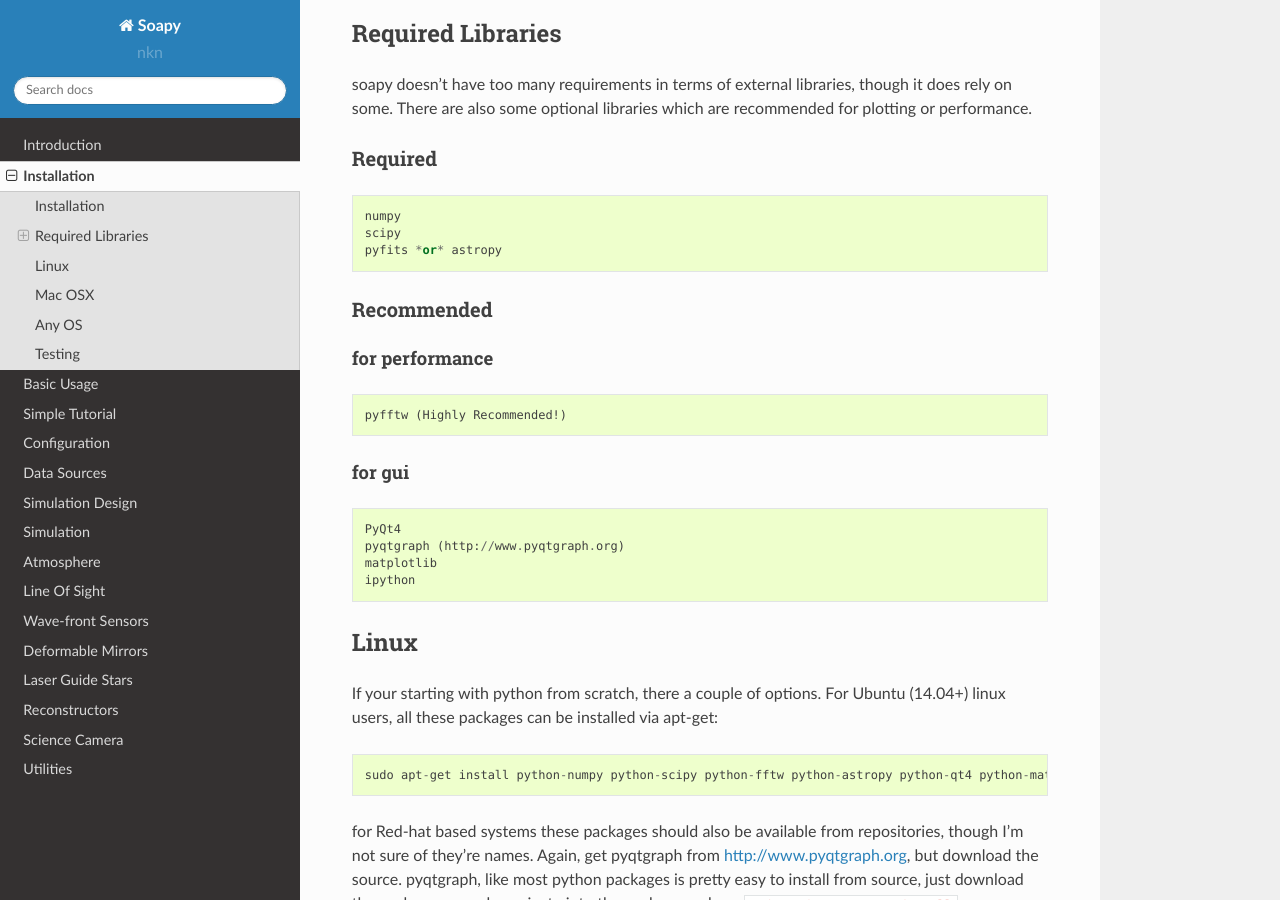
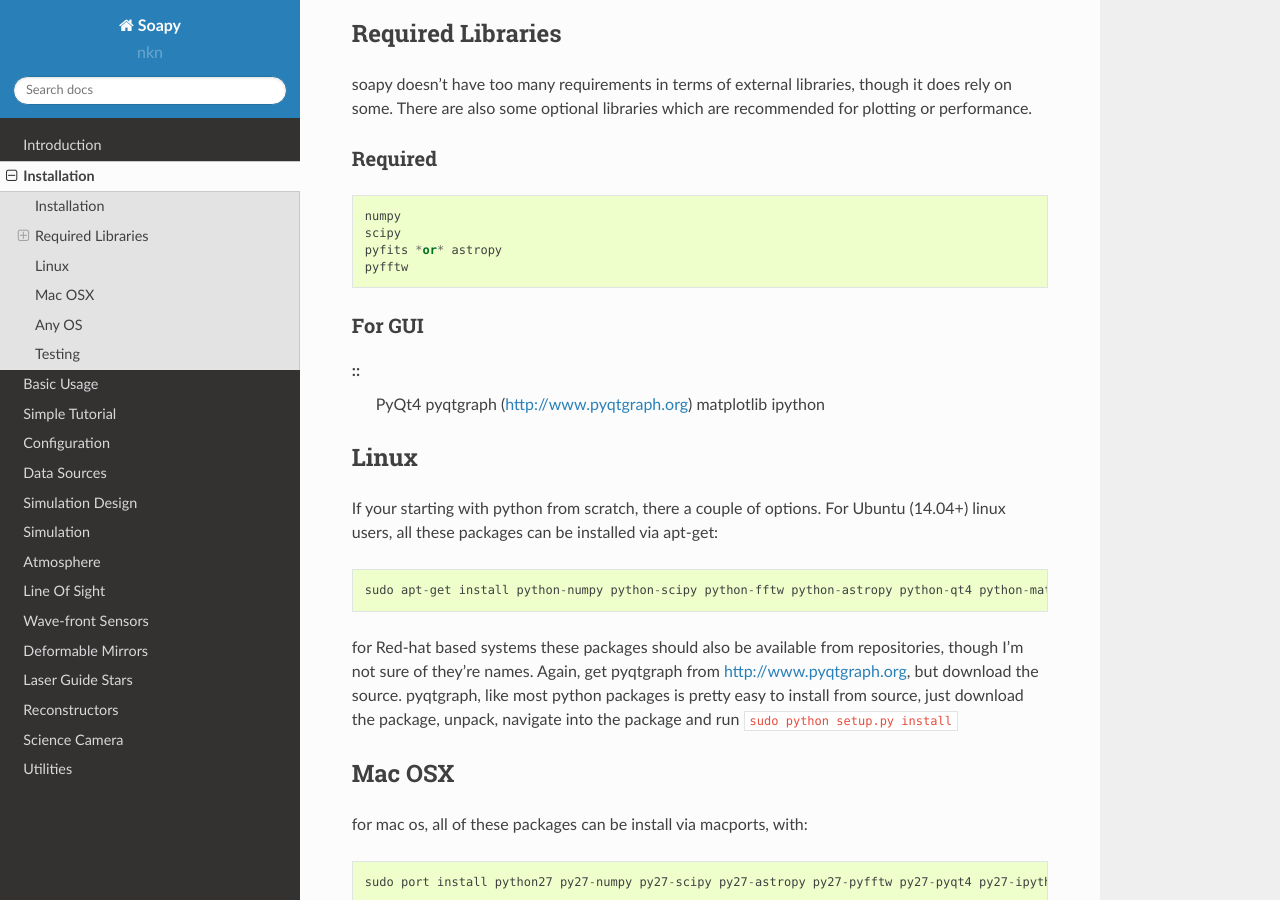
Before and after one commit to AOtools/soapy, a Sphinx documentation site: the page built from doc/source/install.rst, in a window 1280 px wide and 900 px high, scrolled down 1028 px. Built offline with Sphinx 7.4.7 and the Read the Docs theme 2.0.0, drawn with Linux system fonts in a browser that asks for light colours; pages that are not in the unit, such as notebooks, are missing from menus.

Commit message:
update install requirements

```diff
--- a/doc/source/install.rst
+++ b/doc/source/install.rst
@@ -38,24 +38,11 @@ Required
     numpy
     scipy
     pyfits *or* astropy
-
------------
-Recommended
------------
-
-^^^^^^^^^^^^^^^
-for performance
-^^^^^^^^^^^^^^^
+    pyfftw
+-------
+For GUI
+-------
 ::
-
-    pyfftw (Highly Recommended!)
-
-^^^^^^^
-for gui
-^^^^^^^
-
-::
-
     PyQt4
     pyqtgraph (http://www.pyqtgraph.org)
     matplotlib
```
Also changed, not shown: README.md (+3 -6 lines).
